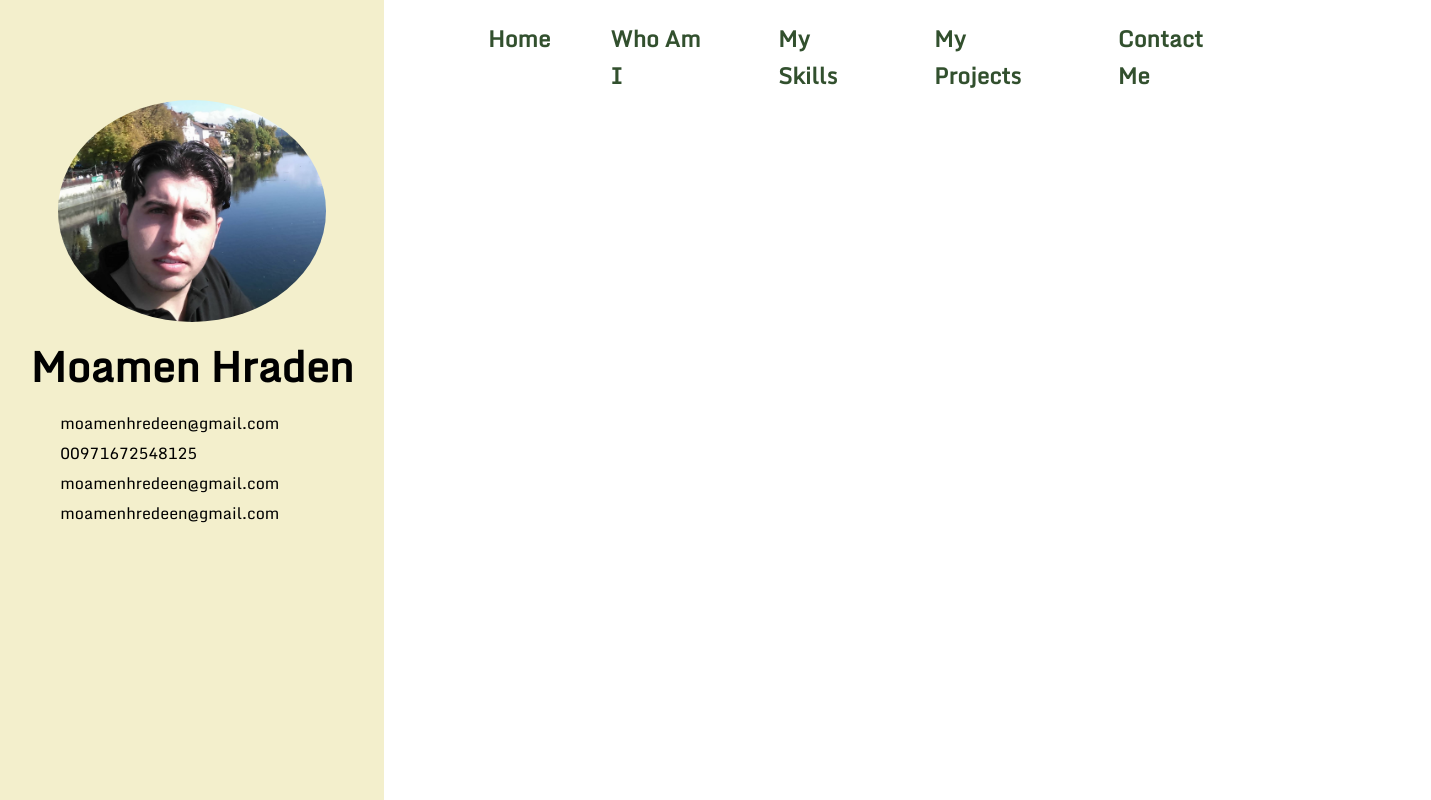
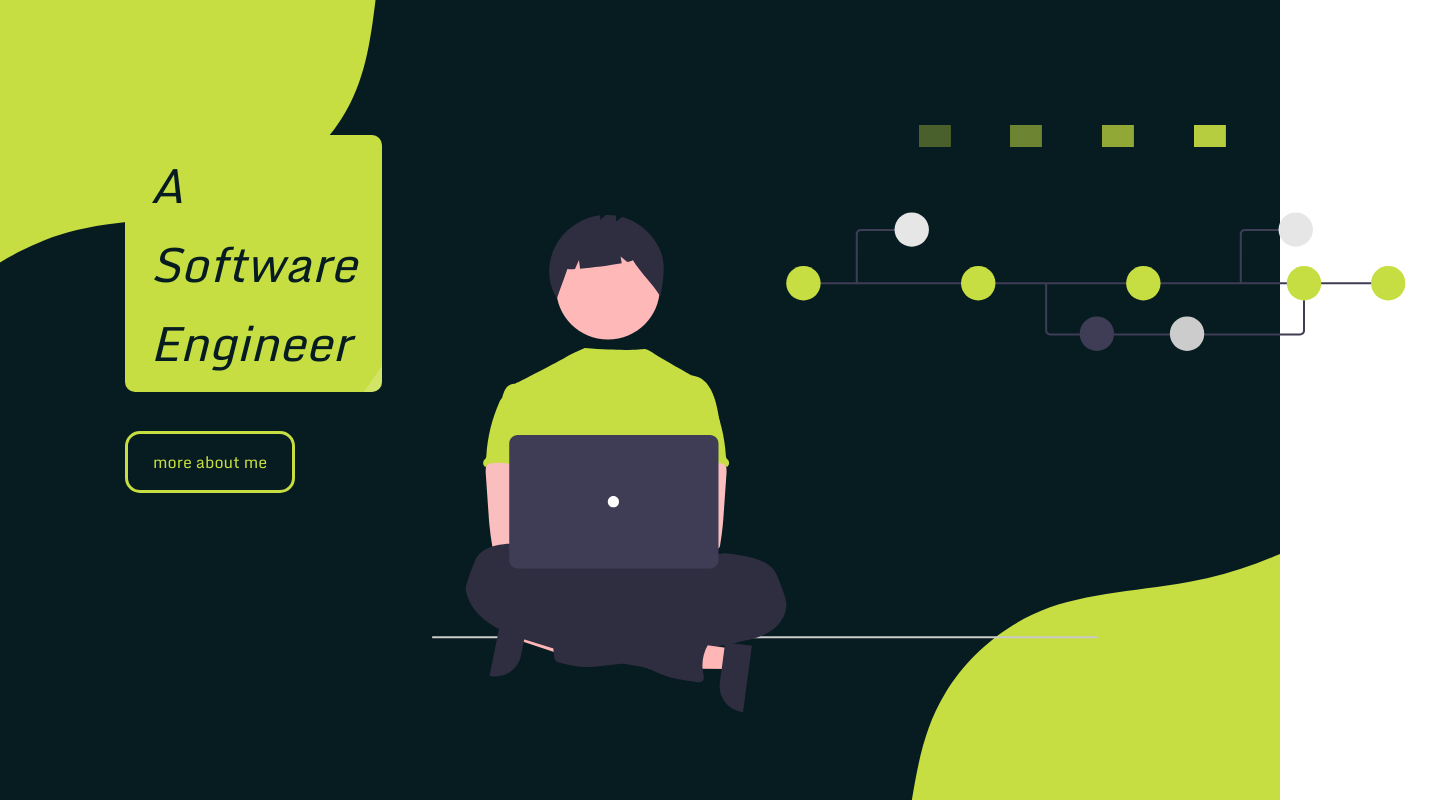
Before and after one commit to moamenhredeen/portfolio, a React (Create React App) app: page /#/home in a window 1280 px wide. Before the commit this address led to /. Shown: the whole page, 1431 px wide, since content can reach past the window. Built offline with nearby package versions, Linux system fonts and the light colour scheme; some icons are missing.

Commit message:
fix routing

```diff
--- a/src/App.js
+++ b/src/App.js
@@ -18,8 +18,8 @@ function App() {
                     <Navbar/>
                     <Main/>
                 </>
-                <Route path="*">
-                    <Redirect to="/home" />
+                <Route path={"*"}>
+                    <Redirect to={"/home"}/>
                 </Route>
             </Switch>
         </div>
--- a/src/components/Home/Home.js
+++ b/src/components/Home/Home.js
@@ -12,7 +12,7 @@ const Home = () => {
             <div className={classes.myName}>Moamen Hredeen</div>
             <div className={classes.job}>A Software Engineer</div>
             <div className={classes.btnContainer}>
-                <NavLink to="/aboutme" className={classes.btn} >more about me</NavLink>
+                <NavLink to="/whoami" className={classes.btn} >more about me</NavLink>
             </div>
         </div>
         <div className={classes.rightCol}>
--- a/src/components/Main/Main.js
+++ b/src/components/Main/Main.js
@@ -9,10 +9,10 @@ import Skills from "./Skills/Skills";
 const Main = () => {
     return (
     <div className={classes.container}>
+        <Route exact path="/contactme" component={Contact} />
         <Route exact path="/whoami" component={WhoAmI} />
         <Route exact path="/skills" component={Skills} />
         <Route exact path="/myprojects" component={Projects} />
-        <Route exact path="/contactme" component={Contact} />
     </div>
     );
 }
--- a/src/index.js
+++ b/src/index.js
@@ -2,13 +2,13 @@ import React from 'react';
 import ReactDOM from 'react-dom';
 import './index.css';
 import App from './App';
-import {BrowserRouter} from "react-router-dom";
+import {BrowserRouter, HashRouter} from "react-router-dom";
 
 ReactDOM.render(
     <React.StrictMode>
-        <BrowserRouter>
+        <HashRouter>
             <App/>
-        </BrowserRouter>
+        </HashRouter>
     </React.StrictMode>,
     document.getElementById('root')
 );
```
